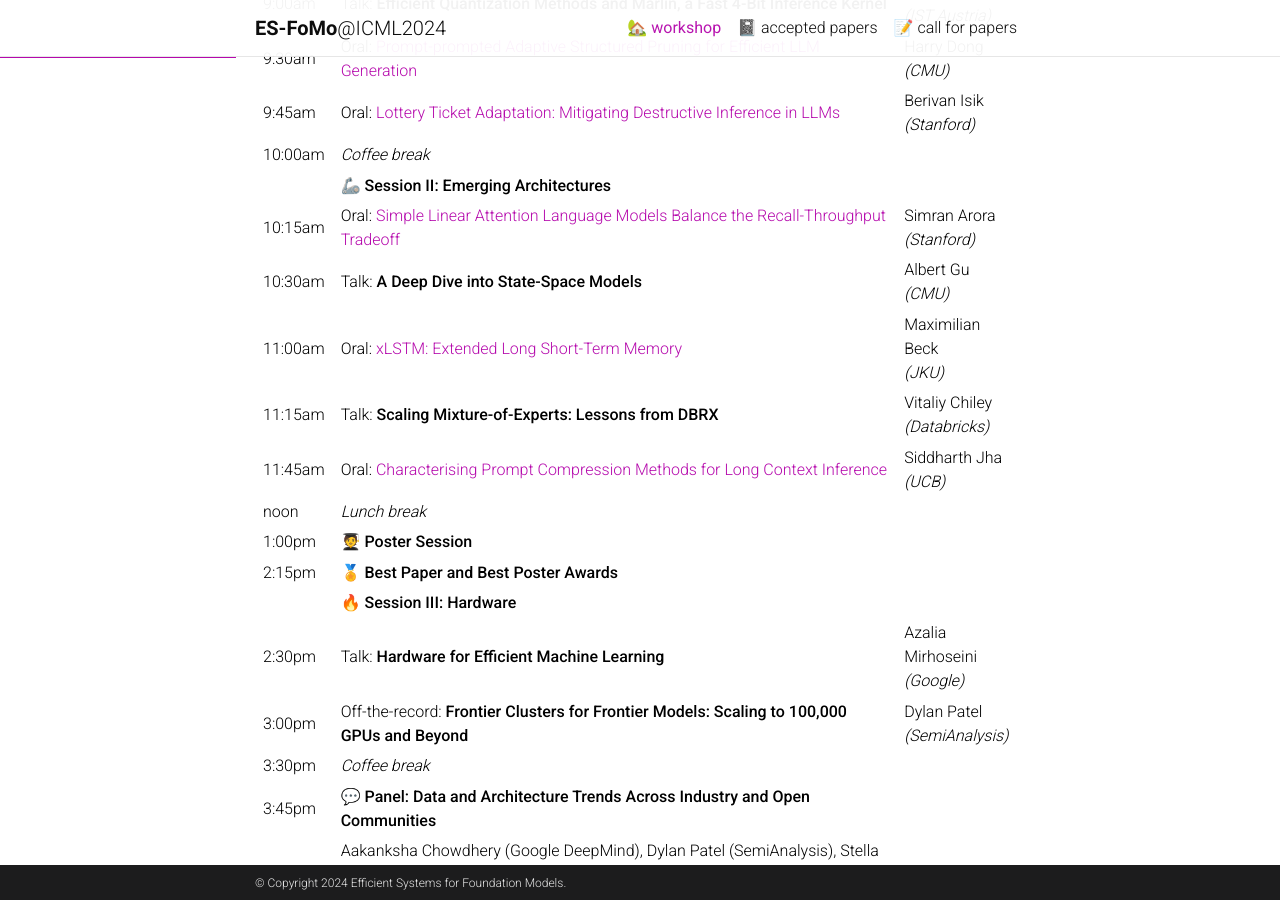
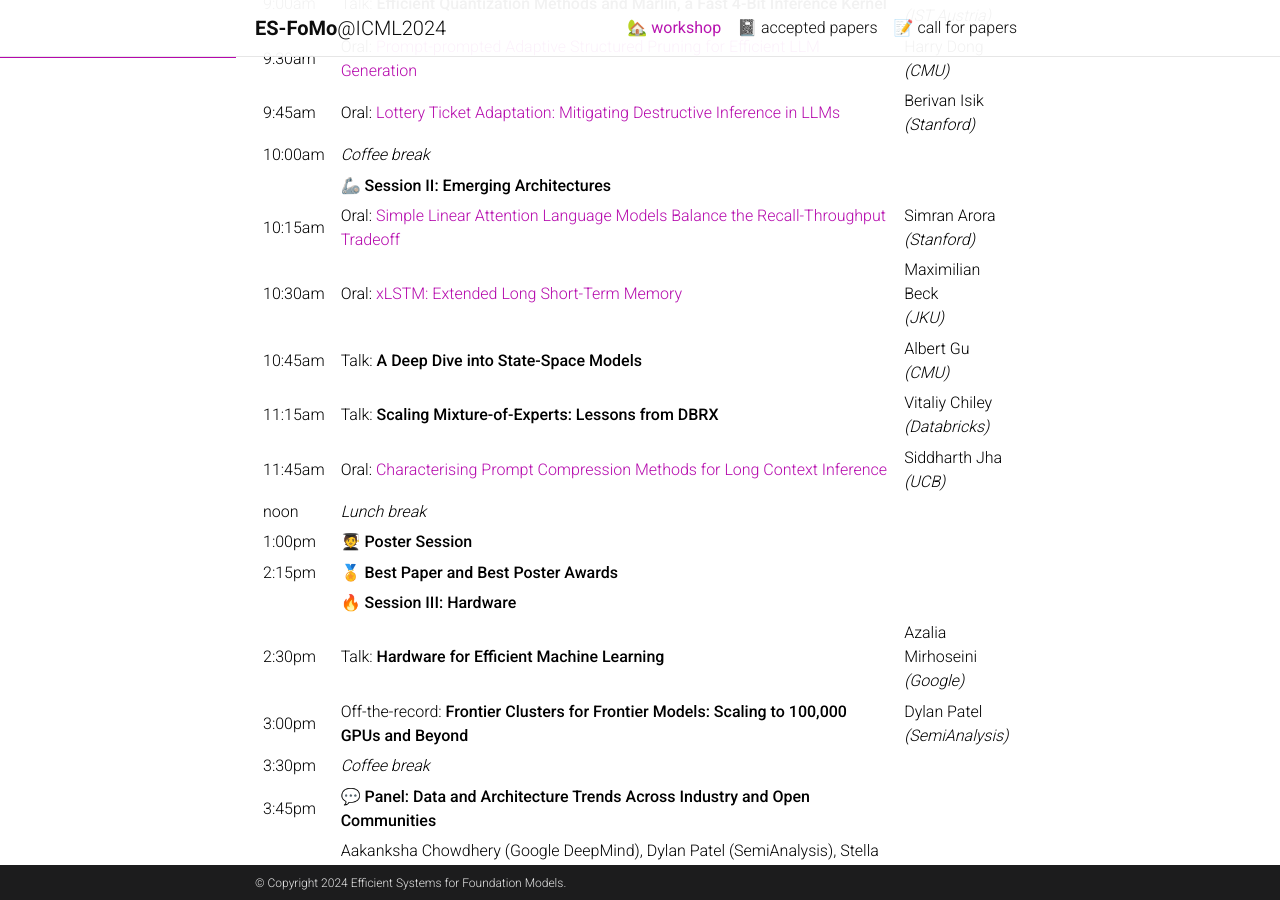
Before and after one commit to slippylolo/es-fomo.github.io, a Jekyll site: the page built from _pages/about.md, in a window 1280 px wide and 900 px high, scrolled down 874 px. Built offline with Jekyll 4.4.1, drawn with Linux system fonts in a browser that asks for light colours; full-size pictures stand in for the smaller copies a plugin makes; comment, search, counter and statistics services are not loaded; a style sheet for code colours, icons or effects is not loaded.

Commit message:
:sparkles: Final schedule

```diff
--- a/_pages/about.md
+++ b/_pages/about.md
@@ -36,8 +36,8 @@
 | 10:00am | *Coffee break*                                                                                                           |                                           |
 |         | **🦾 Session II: Emerging Architectures**                                                                                |                                           |
 | 10:15am | Oral: [Simple Linear Attention Language Models Balance the Recall-Throughput Tradeoff](https://arxiv.org/abs/2402.18668) | Simran Arora <br> *(Stanford)*            |
-| 10:30am | Talk: **A Deep Dive into State-Space Models**                                                                            | Albert Gu <br> *(CMU)*                    |
-| 11:00am | Oral: [xLSTM: Extended Long Short-Term Memory](https://arxiv.org/abs/2405.04517)                                         | Maximilian Beck <br> *(JKU)*              |
+| 10:30am | Oral: [xLSTM: Extended Long Short-Term Memory](https://arxiv.org/abs/2405.04517)                                         | Maximilian Beck <br> *(JKU)*              |
+| 10:45am | Talk: **A Deep Dive into State-Space Models**                                                                            | Albert Gu <br> *(CMU)*                    |
 | 11:15am | Talk: **Scaling Mixture-of-Experts: Lessons from DBRX**                                                                  | Vitaliy Chiley <br> *(Databricks)*        |
 | 11:45am | Oral: [Characterising Prompt Compression Methods for Long Context Inference](https://arxiv.org/abs/2407.08892)           | Siddharth Jha <br> *(UCB)*                |
 | noon    | *Lunch break*                                                                                                            |                                           |
```
